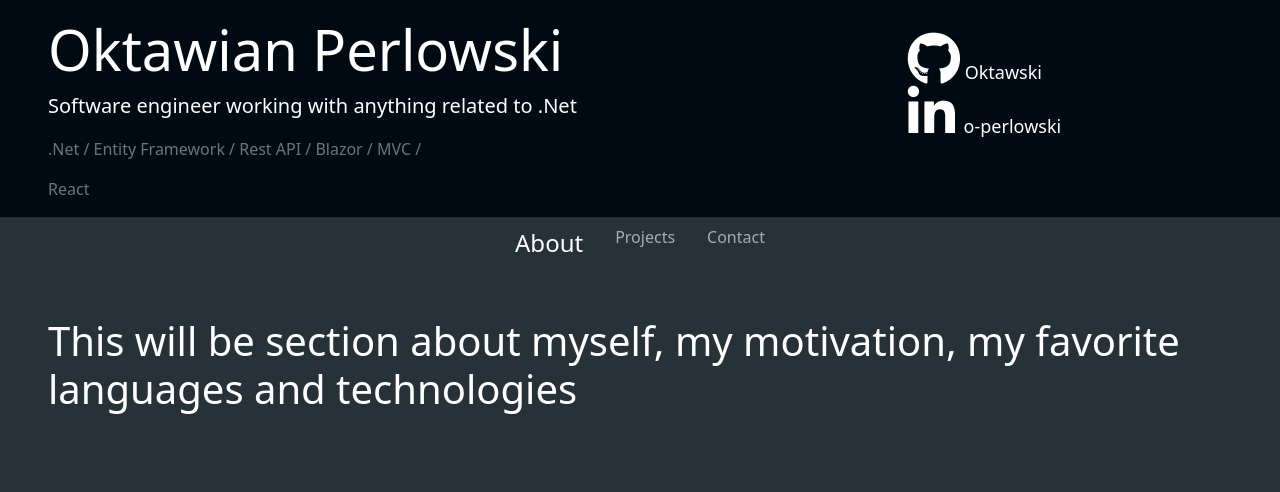
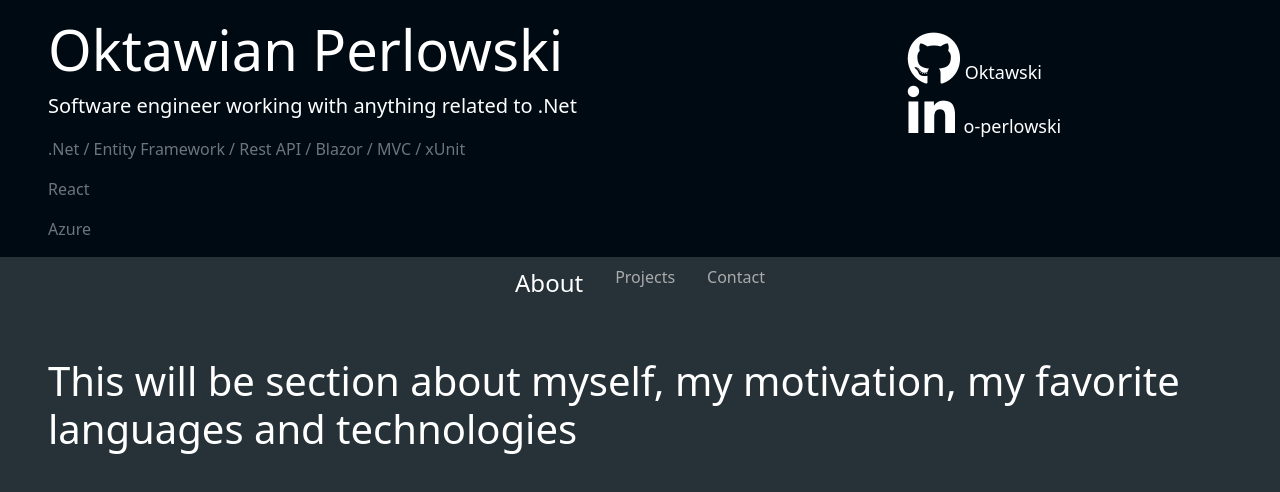
Before and after one commit to Oktawski/Oktawski.github.io, a plain HTML site: page index.html in a window 1280 px wide. Drawn offline with nearby package versions, Linux system fonts and the light colour scheme.

Commit message:
Added some stuff

```diff
--- a/index.html
+++ b/index.html
@@ -19,8 +19,9 @@
             <div class="col">
                 <h1 class="display-4">Oktawian Perlowski</h1>
                 <p class="lead ">Software engineer working with anything related to .Net</p>
-                <p class="text-secondary">.Net / Entity Framework / Rest API / Blazor / MVC / </p>
+                <p class="text-secondary">.Net / Entity Framework / Rest API / Blazor / MVC / xUnit</p>
                 <p class="text-secondary">React</p>
+                <p class="text-secondary">Azure</p>
             </div>
             <div class="col d-none d-lg-block justify-content-end p-3">
                 <div class="row">
```
